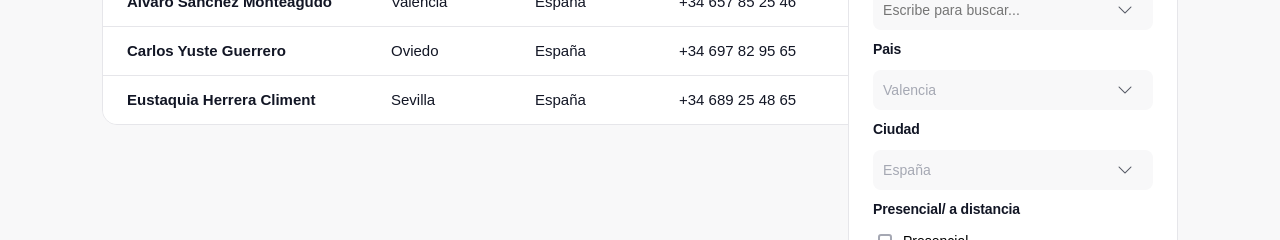
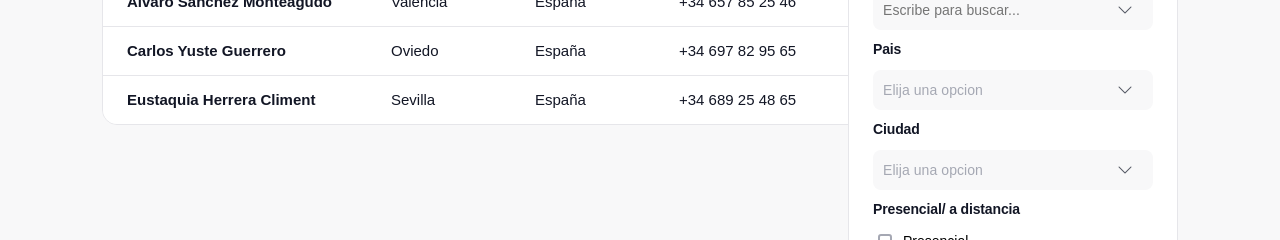
Before and after one commit to abadrubioenrique/ob-first-commit, a React (Create React App) app: page /#/users in a window 1280 px wide. Shown: the part 228-468 px from the top of the page. Built offline with nearby package versions, Linux system fonts and the light colour scheme.

Commit message:
Update filterComponent.jsx

```diff
--- a/src/components/filterComponent.jsx
+++ b/src/components/filterComponent.jsx
@@ -18,16 +18,18 @@ const FilterComponent = () => {
                 <i className="bi bi-chevron-down tags"></i>
                 <label className='credentials '>Pais</label>
                 <select className='input-text custom-select'>
-                    <option value="valencia">Valencia</option>
-                    <option value="oviedo">Oviedo</option>
-                    <option value="sevilla">Sevilla</option>
+                  <option selected disabled>Elija una opcion</option>
+                  <option value="valencia">Valencia</option>
+                  <option value="oviedo">Oviedo</option>
+                  <option value="sevilla">Sevilla</option>
                 </select>
               </div>
               <div className='tags-main'>
                   <i className="bi bi-chevron-down tags"></i>
                   <label className='credentials '>Ciudad</label>
                 <select  className='input-text custom-select'>
-                    <option value="ESP">España</option>
+                  <option selected disabled>Elija una opcion</option>
+                  <option value="ESP">España</option>
                 </select>
               </div>
               <div className='tags-main'>
```
